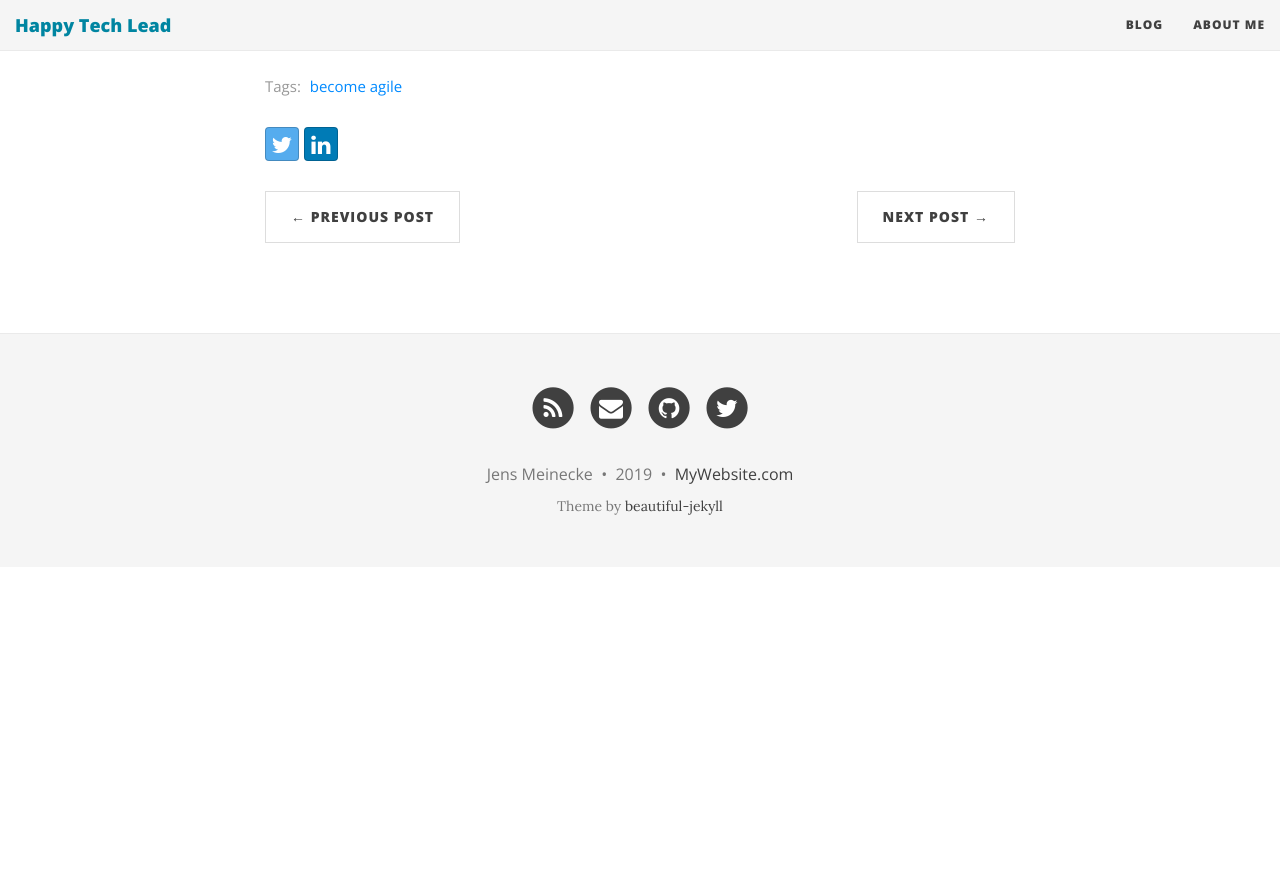
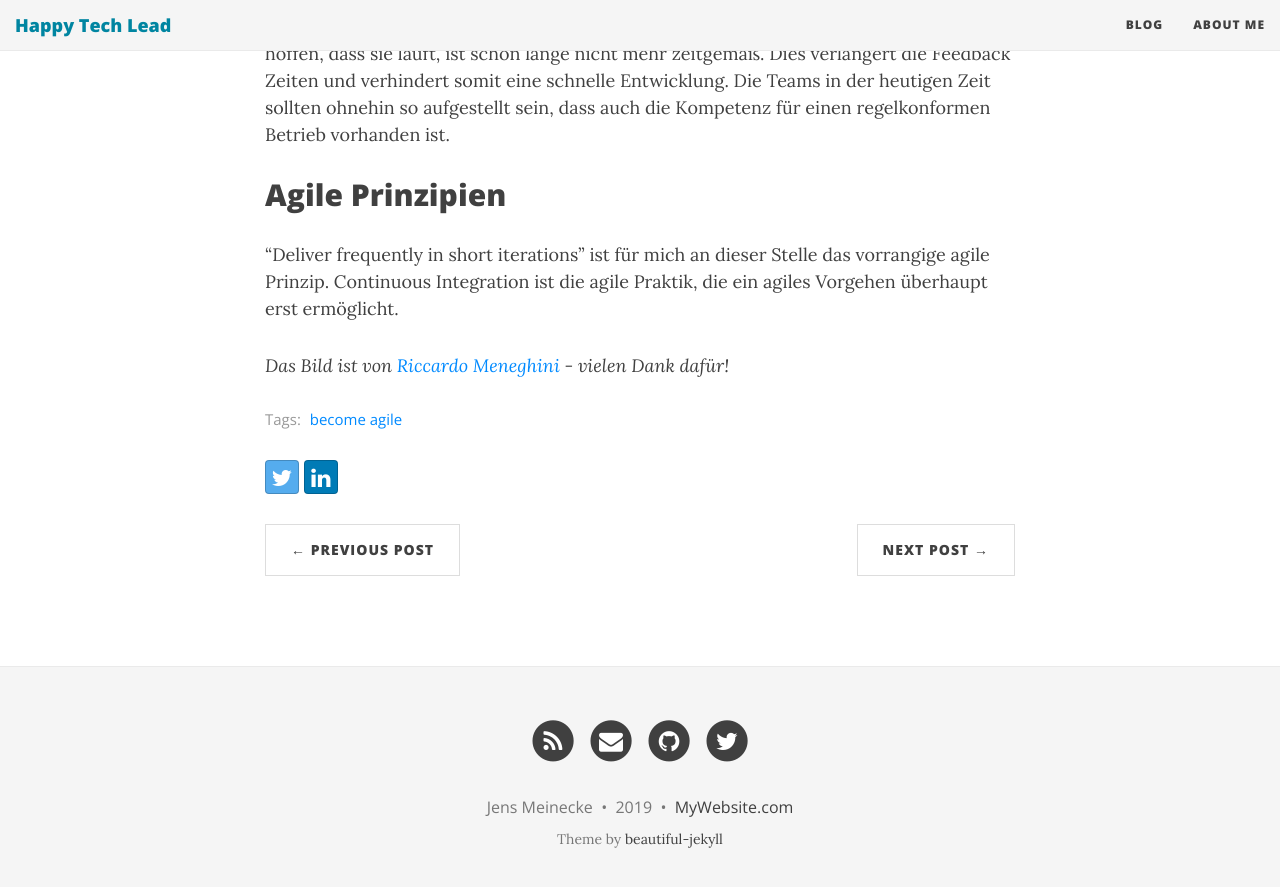
Before and after one commit to meinjens/happytechlead.github.io, a Jekyll site: the page built from _posts/2018-02-25-continuous-integration-basis-fuer-agile-entwicklung.md, in a window 1280 px wide and 900 px high, scrolled down 5068 px. Shown: the top 887 px of the window. Built offline with Jekyll 4.4.1, drawn with Linux system fonts in a browser that asks for light colours; nearby versions of some CDN libraries; before the commit the page ends 5635 px from its top, so only the background shows below that.

Commit message:
added image

```diff
--- a/_posts/2018-02-25-continuous-integration-basis-fuer-agile-entwicklung.md
+++ b/_posts/2018-02-25-continuous-integration-basis-fuer-agile-entwicklung.md
@@ -87,3 +88,5 @@ Häufig steht meine Meinung gegen unzählige IT Regularien oder künstlich aufge
 ## Agile Prinzipien
 
 "Deliver frequently in short iterations" ist für mich an dieser Stelle das vorrangige agile Prinzip. Continuous Integration ist die agile Praktik, die ein agiles Vorgehen überhaupt erst ermöglicht.
+
+_Das Bild ist von [Riccardo Meneghini](https://www.flickr.com/photos/foto_olio/) - vielen Dank dafür!_
```
Also changed, not shown: other parts of _posts/2018-02-25-continuous-integration-basis-fuer-agile-entwicklung.md (+1 -0 lines), assets/bienenwabe_14389091497_2ef54d37c7.jpg (added).
